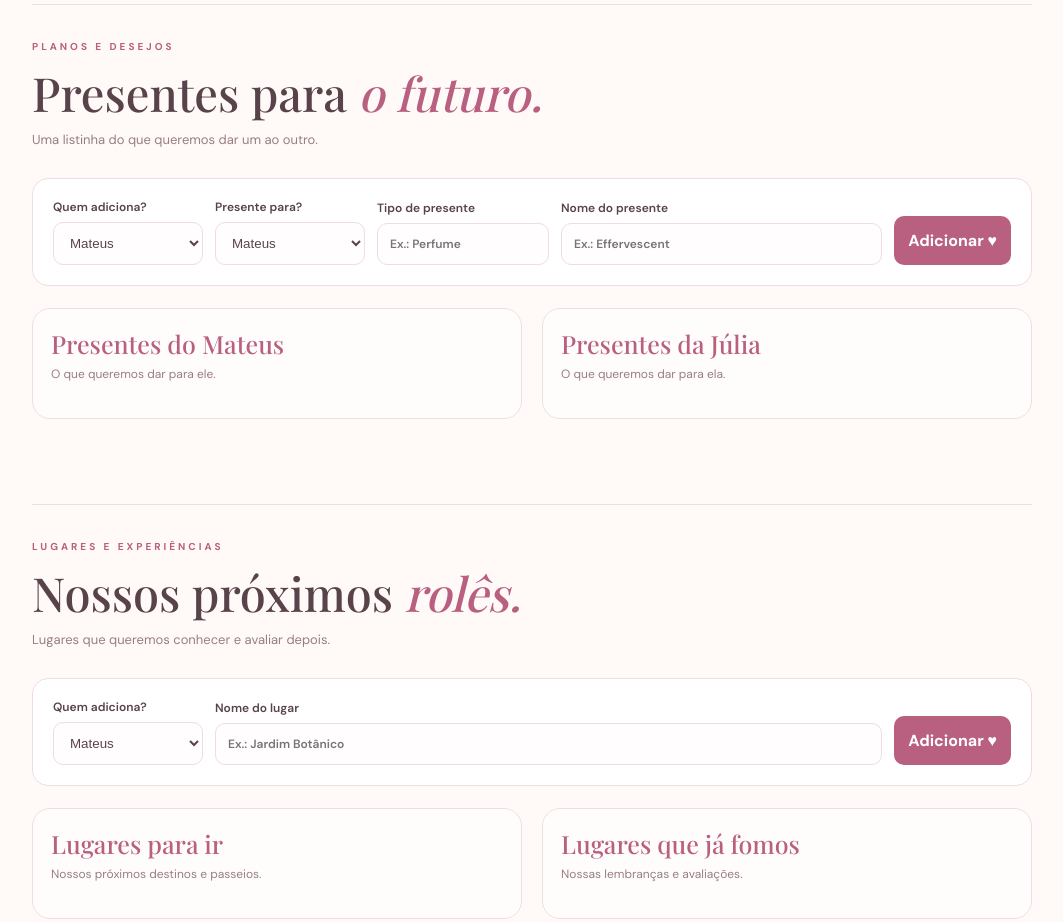
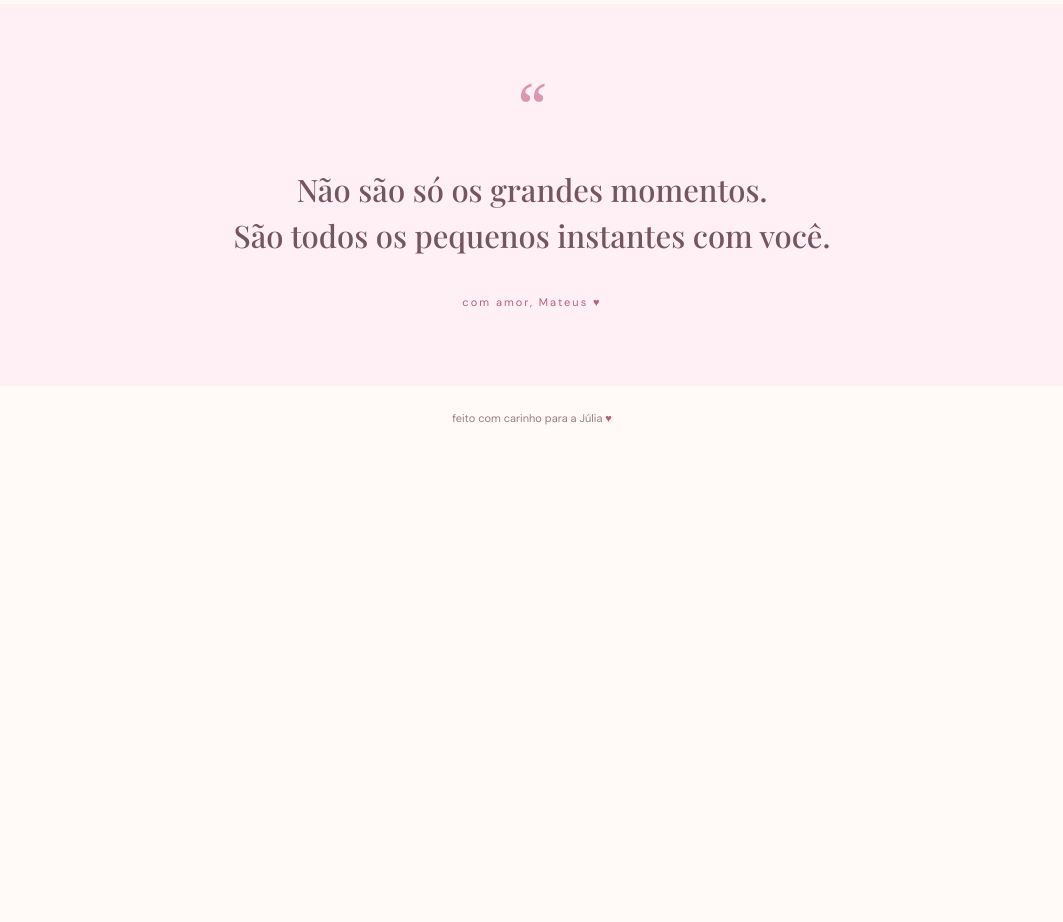
Before and after one commit to mateusrezende07/JU, a plain HTML site: page index.html in a window 1280 px wide. Shown: the part 1258-2180 px from the top of the page, without its empty margins (108-1171 px from the left). After the commit the page ends 1708 px from the top, so only its background shows below. Drawn offline with nearby package versions, Linux system fonts and the light colour scheme.

Commit message:
Organiza navegação para páginas de presentes e rolês

```diff
--- a/index.html
+++ b/index.html
@@ -79,24 +79,14 @@
   </section>
 
 
-<section class="couple-section" id="presentes">
- <div class="section-heading"><div><span class="eyebrow">PLANOS E DESEJOS</span><h2>Presentes para <em>o futuro.</em></h2><p class="section-intro">Uma listinha do que queremos dar um ao outro.</p></div></div>
- <div class="couple-form-row gift-form-row"><label>Quem adiciona?<select id="giftCreator"><option>Mateus</option><option>Júlia</option></select></label><label>Presente para?<select id="giftRecipient"><option>Mateus</option><option>Júlia</option></select></label><label>Tipo de presente<input id="giftType" maxlength="50" placeholder="Ex.: Perfume"></label><label class="grow">Nome do presente<input id="giftName" maxlength="90" placeholder="Ex.: Effervescent"></label><button class="submit-button compact" id="saveGift" type="button">Adicionar ♥</button></div>
- <p class="status-message" id="giftStatus"></p><div class="gift-columns"><div class="gift-column"><h3>Presentes do Mateus</h3><p class="gift-subtitle">O que queremos dar para ele.</p><div class="couple-list" id="giftListMateus"></div></div><div class="gift-column"><h3>Presentes da Júlia</h3><p class="gift-subtitle">O que queremos dar para ela.</p><div class="couple-list" id="giftListJulia"></div></div></div>
+<section class="areas-section" id="nosso-cantinho" hidden>
+  <div class="section-heading"><div><span class="eyebrow">NOSSO CANTINHO</span><h2>Mais coisas <em>nossas.</em></h2><p class="section-intro">Dois espaços para organizar nossos planos e desejos.</p></div></div>
+  <div class="area-cards">
+    <a class="area-card" href="./presentes.html"><span class="area-icon">🎁</span><span class="eyebrow">PLANOS E DESEJOS</span><h3>Nossa lista de presentes</h3><p>Ideias de presentes para o Mateus e para a Júlia, tudo em um só lugar.</p><span class="area-open">Abrir página →</span></a>
+    <a class="area-card" href="./roles.html"><span class="area-icon">♡</span><span class="eyebrow">LUGARES E EXPERIÊNCIAS</span><h3>Nossos rolês</h3><p>Lugares que queremos conhecer, passeios que já fizemos e nossas avaliações.</p><span class="area-open">Abrir página →</span></a>
+  </div>
 </section>
-<section class="couple-section" id="roles">
- <div class="section-heading"><div><span class="eyebrow">LUGARES E EXPERIÊNCIAS</span><h2>Nossos próximos <em>rolês.</em></h2><p class="section-intro">Lugares que queremos conhecer e avaliar depois.</p></div></div>
- <div class="couple-form-row"><label>Quem adiciona?<select id="roleCreator"><option>Mateus</option><option>Júlia</option></select></label><label class="grow">Nome do lugar<input id="roleName" maxlength="100" placeholder="Ex.: Jardim Botânico"></label><button class="submit-button compact" id="saveRole" type="button">Adicionar ♥</button></div>
- <p class="status-message" id="roleStatus"></p><div class="role-columns"><div class="role-column"><h3>Lugares para ir</h3><p class="gift-subtitle">Nossos próximos destinos e passeios.</p><div class="couple-list" id="placesToGo"></div></div><div class="role-column"><h3>Lugares que já fomos</h3><p class="gift-subtitle">Nossas lembranças e avaliações.</p><div class="couple-list" id="placesVisited"></div></div></div>
-</section>
-<dialog class="dialog" id="reviewDialog"><form id="reviewForm" class="dialog-card"><button type="button" class="close-button" data-close="reviewDialog">×</button><span class="eyebrow">NOSSA EXPERIÊNCIA</span><h2 id="reviewHeading">Como foi?</h2>
-<label>Quem está avaliando?<select id="reviewPerson"><option>Mateus</option><option>Júlia</option></select></label>
-<label>Nota de 0 a 10<input id="reviewScore" type="number" min="0" max="10" step="0.5" required></label>
-<label>Comentário (opcional)<textarea id="reviewComment" rows="3" maxlength="500"></textarea></label>
-<label>Voltaria novamente?<select id="reviewAgain"><option value="true">Sim ♥</option><option value="false">Não</option></select></label>
-<button class="submit-button" type="submit">Salvar avaliação ♥</button><p class="form-error" id="reviewError"></p></form></dialog>
-
-  <section class="quote-section">
+<section class="quote-section">
     <span class="quote-mark">“</span>
     <p>Não são só os grandes momentos.<br>São todos os pequenos instantes com você.</p>
     <small>com amor, Mateus ♥</small>
```
